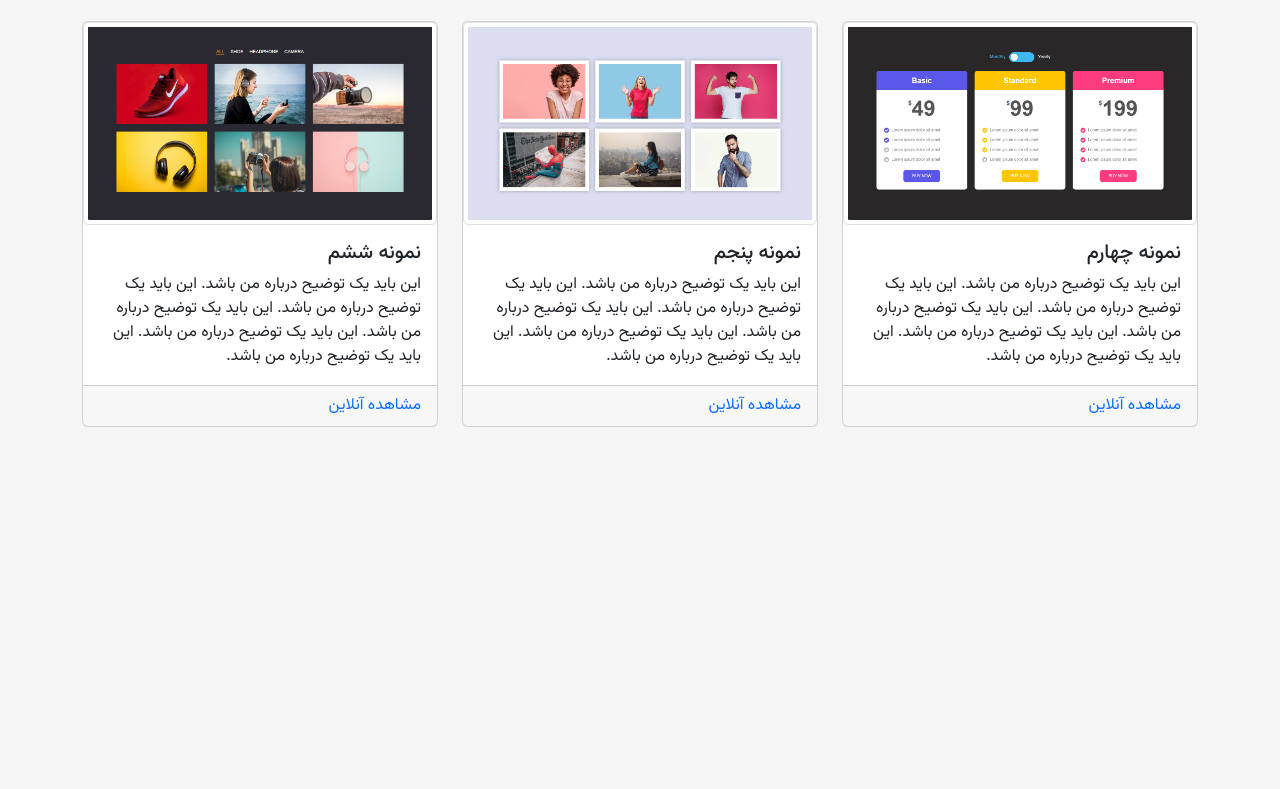
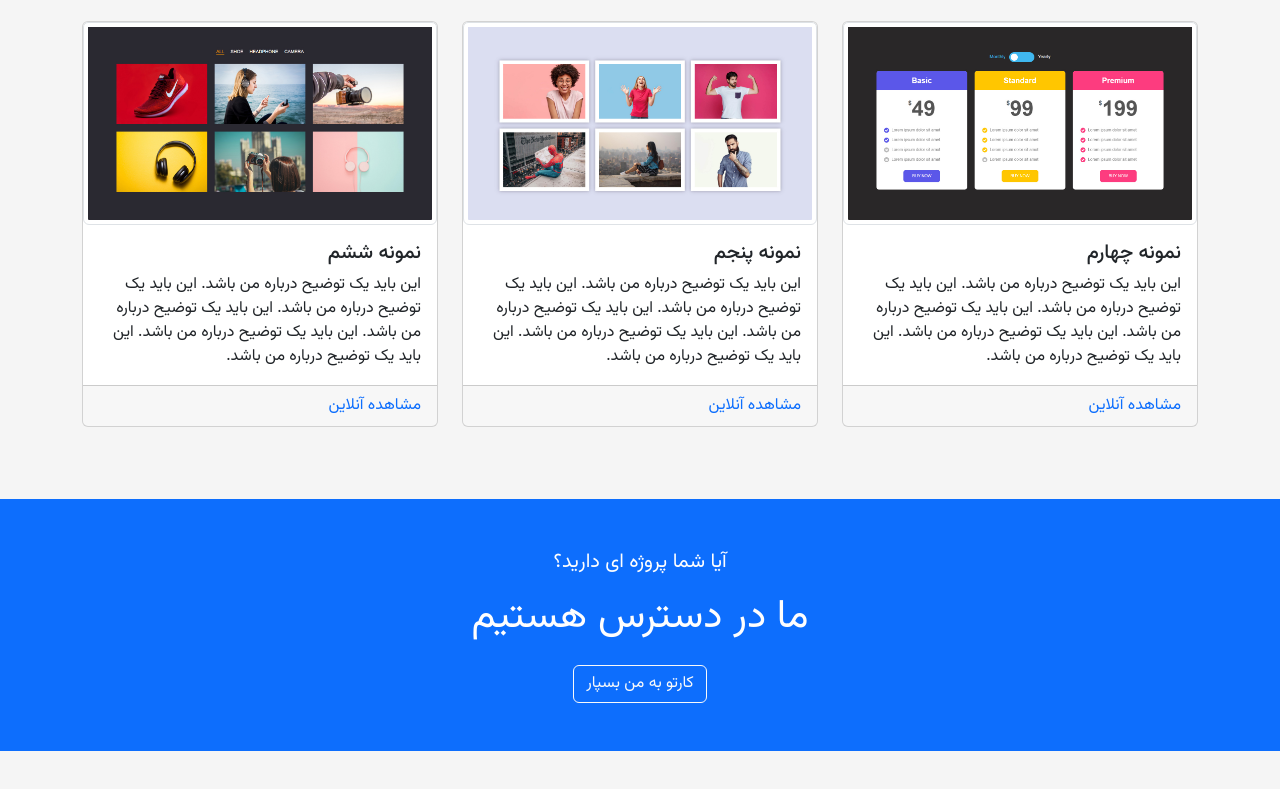
Before and after one commit to dori-dev/corporate-website, a website: page index.html in a window 1280 px wide. Shown: the part 2352-3141 px from the top of the page. Before the commit the page ends 2947 px from the top, so only its background shows below. Drawn offline with Linux system fonts and the light colour scheme.

Commit message:
add project-available section

```diff
--- a/css/style.css
+++ b/css/style.css
@@ -86,3 +86,7 @@ a {
   width: 40px;
   height: 40px;
 }
+
+.text-light {
+  color: #fefefe !important;
+}
--- a/index.html
+++ b/index.html
@@ -454,6 +454,19 @@
         </div>
       </div>
     </div>
+    <div class="project-available py-5 bg-primary">
+      <div class="container-lg">
+        <div class="row justify-content-center text-center">
+          <div class="col-lg-4">
+            <p class="fs-5 text-light">آیا شما پروژه ای دارید؟</p>
+            <h2 class="fs-1 mb-4 text-light">ما در دسترس هستیم</h2>
+            <a href="#contanct" class="btn btn-outline-light"
+              >کارتو به من بسپار</a
+            >
+          </div>
+        </div>
+      </div>
+    </div>
     <div class="py-5"></div>
 
     <script src="js/bootstrap.bundle.min.js"></script>
```
